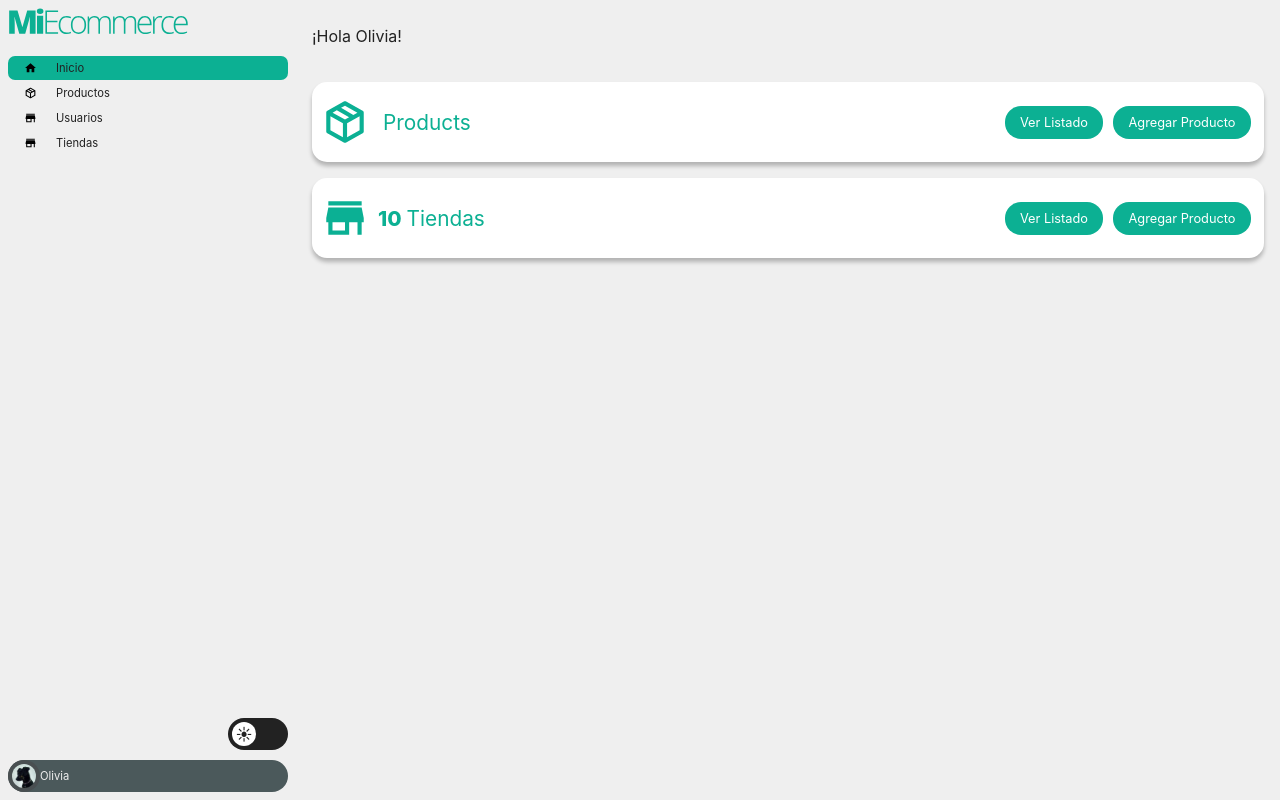
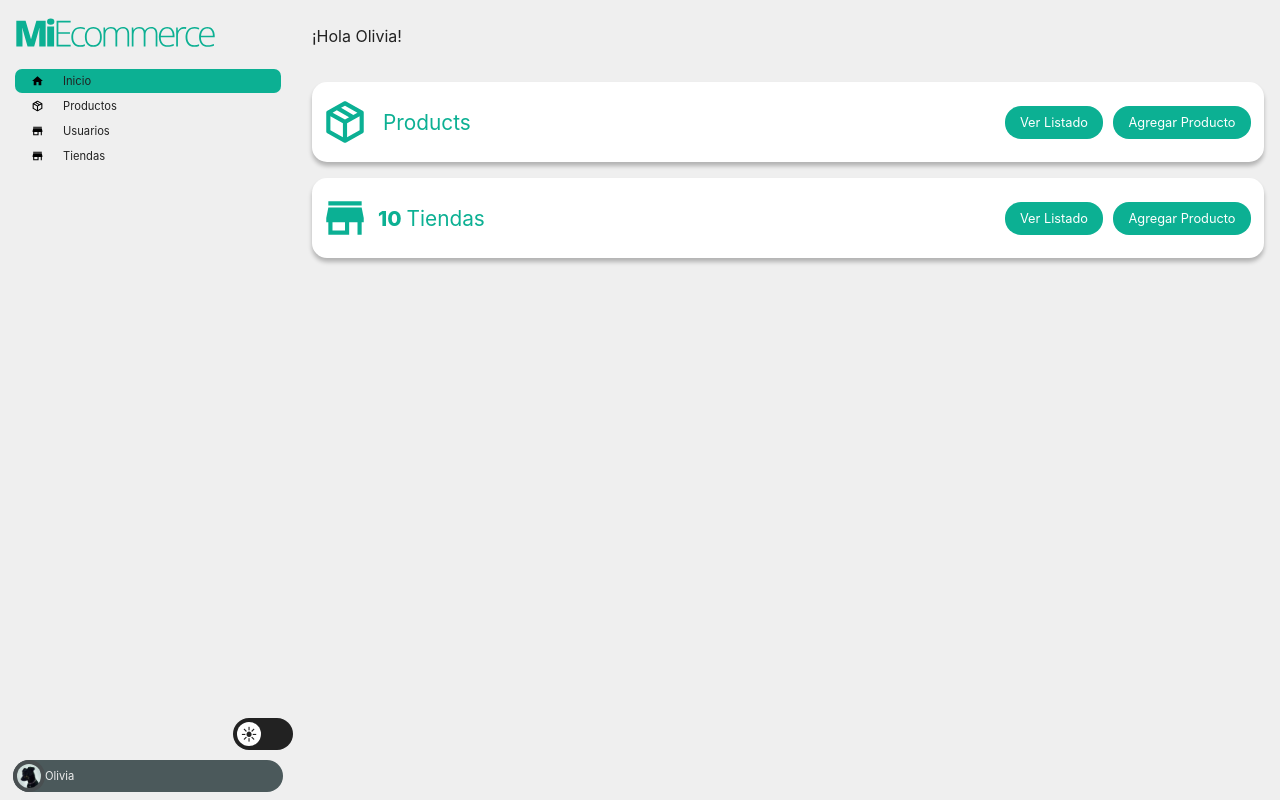
Before and after one commit to facundovacanicencosud/MiEcommerce-Grupo2-Sprint4, a React (Create React App) app: page / in a window 1280 px wide. Built offline with nearby package versions, Linux system fonts and the light colour scheme; no server answers.

Commit message:
Se aprovecha para alinear el logo con respecto al Navbar

```diff
--- a/src/components/Sidebar/sidebar.module.css
+++ b/src/components/Sidebar/sidebar.module.css
@@ -6,15 +6,21 @@
   flex-direction: column;
   justify-content: space-between;
   backdrop-filter: blur(4px);
+  padding: 0 5px;
+}
+
+.sidebar_top{
+  padding: 0 10px;
 }
 
 .sidebar_top__logo,
 .sidebar_top__links {
   width: 100%;
-  padding: 0.5rem;
+  padding: 0.5rem 0;
 }
 .sidebar_logo {
-  width: 180px;
+  width: 200px;
+  padding-top: 10px;
 }
 
 .sidebar_top__links li {
```
